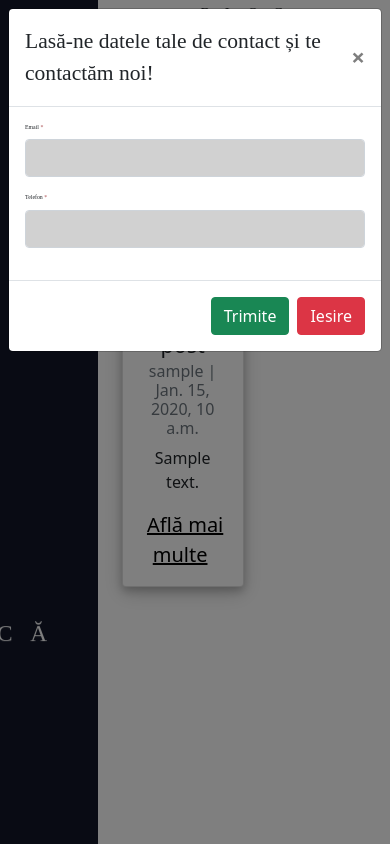
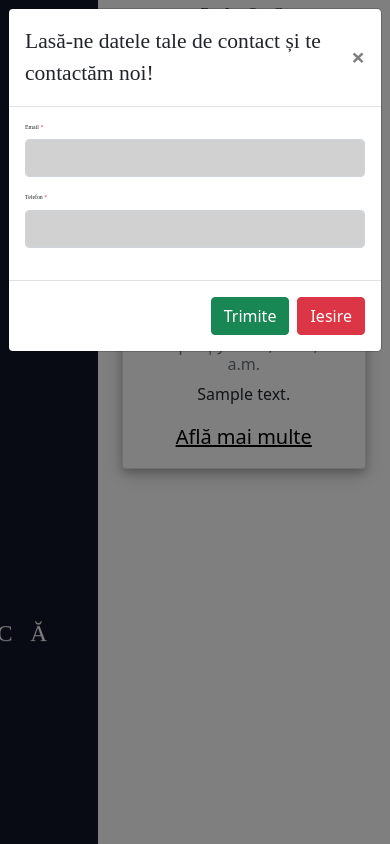
Before and after one commit to sdet-ro/blidarVision, a Django app: page /blog in a window 390 px wide. Run offline with Django 3.2, Linux system fonts and the light colour scheme; tables that the repository leaves empty hold one stand-in row (values such as "Sample post"); grey boxes marked "Sample" are stand-in pictures; parts of the project's set-up code (start-up, migrations or seed data) failed here and were passed over; some libraries are stand-ins or nearby versions; some web fonts are replaced.

Commit message:
Update blog.html

```diff
--- a/visionStudios/templates/blog.html
+++ b/visionStudios/templates/blog.html
@@ -36,6 +36,7 @@
 @media screen and (max-width: 900px){
 .col-6{
   flex: 0 0 auto !important;
+  width: 100% !important;
 }
 }
 /* Clear floats after the columns */
```
